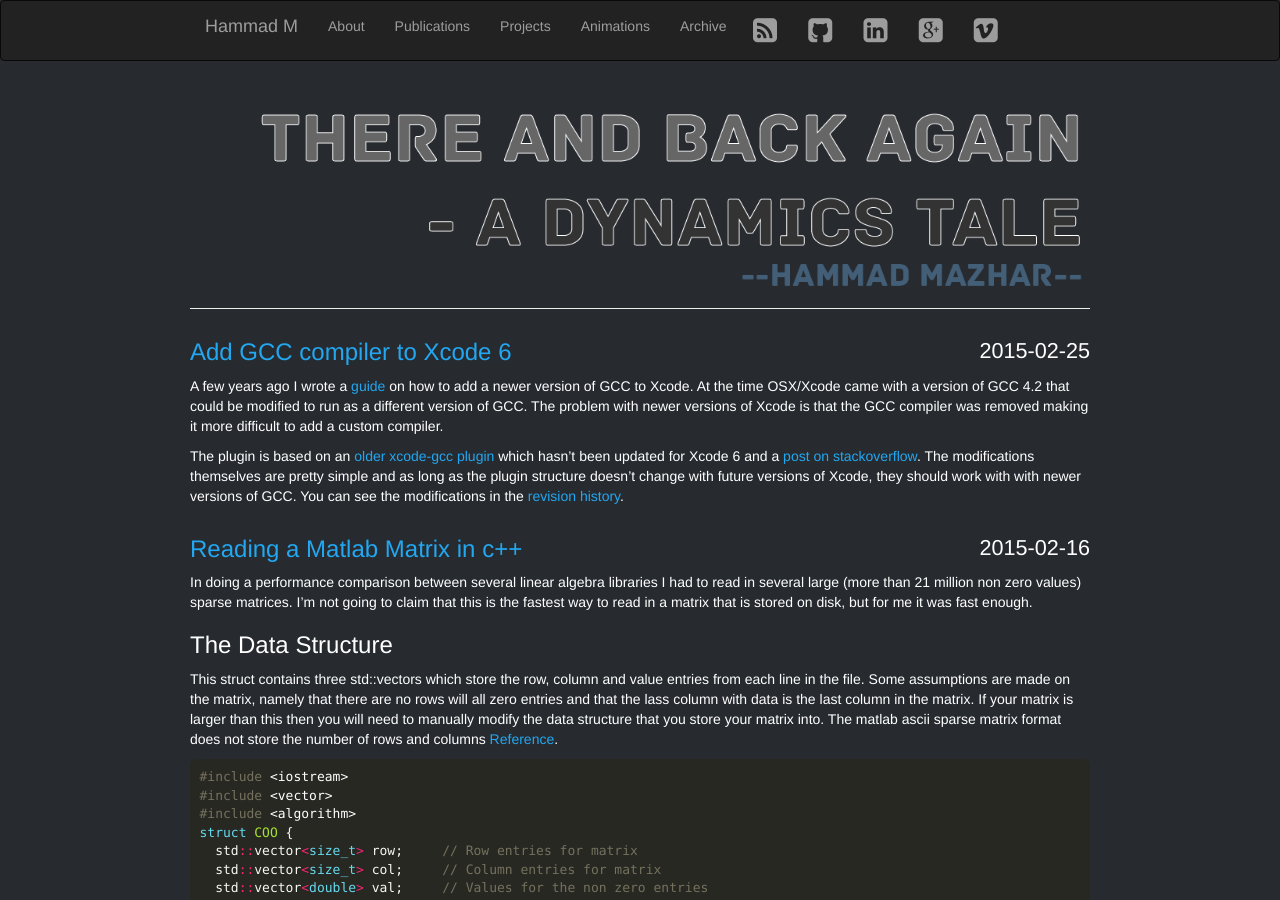
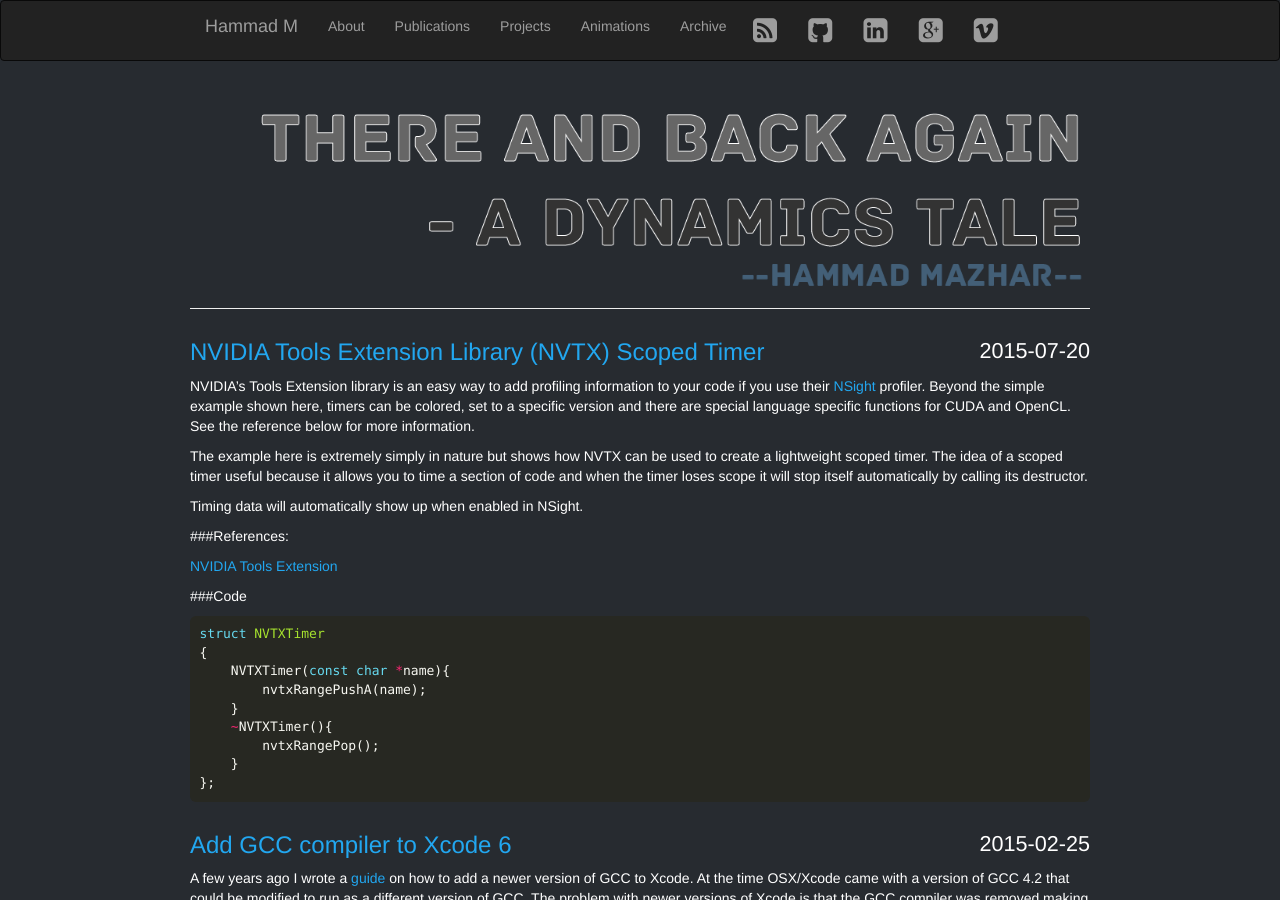
Before and after one commit to hmazhar/hamelot.io, a Jekyll site: the page built from index.html, in a window 1280 px wide and 900 px high. Built offline with Jekyll 4.4.1, drawn with Linux system fonts in a browser that asks for light colours; nearby versions of some CDN libraries; some web fonts are replaced; the list of posts is cut into pages by our own code; some of the changed text lies outside the part shown.

Commit message:
Update about page and add a new post about nvtx

```diff
--- /dev/null
+++ b/_posts/2015-06-20-nvidia-tools-extension-library-nvtx-scoped-timer.md
@@ -0,0 +1,54 @@
+---
+layout: post
+title: NVIDIA Tools Extension Library (NVTX) Scoped Timer
+date: '2015-07-20'
+description: Simple scoped timer for NVTX
+categories: programming
+tags: [programming, gpu]
+---
+
+
+NVIDIA's Tools Extension library is an easy way to add profiling information to your code if you use their [NSight](http://docs.nvidia.com/gameworks/index.html#developertools/desktop/nvidia_nsight.htm) profiler. Beyond the simple example shown here, timers can be colored, set to a specific version and there are special language specific functions for CUDA and OpenCL. See the reference below for more information.
+
+The example here is extremely simply in nature but shows how NVTX can be used to create a lightweight scoped timer. The idea of a scoped timer useful because it allows you to time a section of code and when the timer loses scope it will stop itself automatically by calling its destructor.
+
+Timing data will automatically show up when enabled in NSight.
+
+###References:
+
+[NVIDIA Tools Extension](http://docs.nvidia.com/gameworks/index.html#developertools/desktop/nvidia_tools_extension_library_nvtx.htm)
+
+###Code
+
+{% highlight c++ %}
+
+struct NVTXTimer
+{
+    NVTXTimer(const char *name){
+        nvtxRangePushA(name);
+    }
+    ~NVTXTimer(){
+        nvtxRangePop();
+    }
+};
+
+{% endhighlight %}
+
+
+###Usage
+
+{% highlight c++ %}
+
+int main(){
+    NVTXTimer scope("fullTimer");
+    {
+        NVTXTimer scope("SubTimer1");
+        //Do Stuff
+    }
+    {
+        NVTXTimer scope("SubTimer2");
+        //Do Other Stuff
+    }
+    return 0
+}
+{% endhighlight %}
--- a/about.md
+++ b/about.md
@@ -12,7 +12,7 @@
 	<!-- <div class="col-md-8 column"> -->
 		<div class="row clearfix">
 			<div class="col-md-7 column">
-			<p>I am a Graduate Student in the Mechanical Engineering Department at the UW Madison. I currently work as a research assistant at the <a href="http://sbel.wisc.edu">Simulation Based Engineering Laboratory [SBEL] </a> under Professor Dan Negrut. I work on topics related to parallel computing on CPUs/GPUs, multibody dynamics programming, benchmarking, build testing,graphics and rendering, and web design.</p>
+			<p>I am a Graduate Student in the Mechanical Engineering Department at the UW Madison. I currently work as a research assistant at the <a href="http://sbel.wisc.edu">Simulation Based Engineering Laboratory [SBEL] </a> under Professor Dan Negrut. I work on topics related to parallel computing on CPUs/GPUs, multibody dynamics programming, benchmarking, build testing, graphics and rendering, and web design.</p>
 			</div>
 			<div class="col-md-5 column">
 			<address> <strong>Hammad Mazhar</strong><br /> Department of Mechanical Engineering<br /> University of Wisconsin Madison<br /> <abbr title="Email"></abbr> hammad (at) hamelot.co.uk</address>
@@ -41,21 +41,29 @@
 		<h2 class="text-muted"> SKILLS</h2>
 		<h3> Programming</h3>
 		<h4 class="text-primary"> Parallel Frameworks</h4>
-		<p> CUDA, OpenMP, OpenCL </p>
+		<p> CUDA, OpenMP, OpenCL, DirectX Compute </p>
 		<h4 class="text-primary"> Languages</h4>
 		<p> Experienced: C, C++ </p>
-		<p> Proficient: Matlab, Python, Latex, Java </p>
-		<p> Familiar: Assembly, PHP, CSS, Ruby </p>
+		<p> Proficient: Matlab, Python, Latex, JavaScript </p>
+		<p> Familiar: Assembly, PHP, CSS, Ruby, Java </p>
 
 		<h3> Tools</h3>
-		<p> Maple, Solidworks, Blender, 3DS Max, Maya, PovRay, Photoshop, CMake </p>
+		<p> Maple, Solidworks, Blender, 3DS Max, Maya, PovRay, Mitsuba, Photoshop, CMake </p>
 		<h4 class="text-primary"> Versioning Systems</h4>
-		<p> Git, Mercurial, Subversion </p>
-
+		<p> Git, Mercurial, Perforce, Subversion </p>
 
 	</div>
 	<div class="col-md-8 column">
 		<h2 class="text-muted"> EXPERIENCE</h2>
+		<h3> NVIDIA Corporation</h3>
+		<h4 class="text-primary">Software Engineering Intern | Summer 2015 | Santa Clara, CA</h4>
+		<ul>
+			<li>Wrote and optimized Compute Shaders</li>
+			<li>Worked on physics integration into an Unreal Engine 3 title</li>
+			<li>Worked with NVIDIA FleX, a Position Based Dynamics (PBD) code</li>
+			<li>Analyzed low level performance for GPU workloads</li>
+			<li>Improved tools used by GPU architecture group for profiling GPU code</li>
+		</ul>
 		<h3> Walt Disney Animation Studios</h3>
 		<h4 class="text-primary">Software Engineering Intern | Summer 2012 | Burbank, CA</h4>
 		<ul>
```
